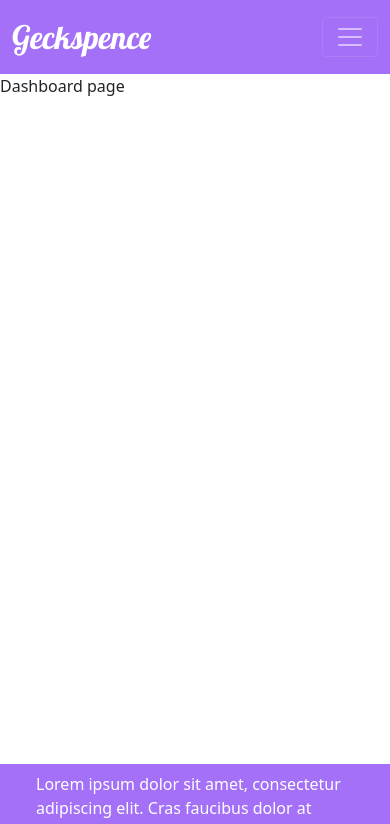
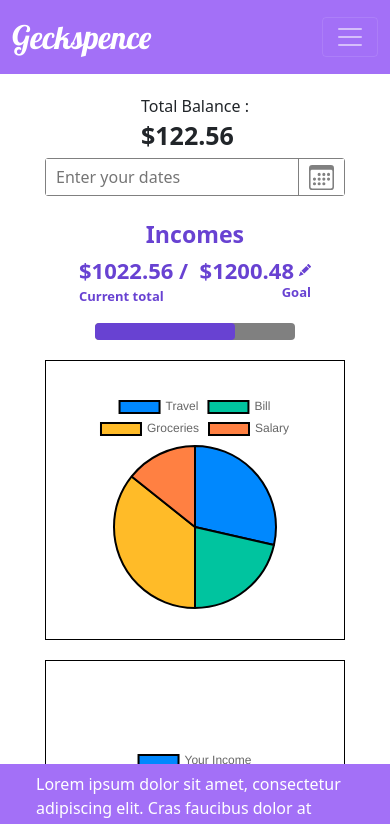
Before and after one commit to chingu-voyages/v37-geckos-team-07, a React (Create React App) app: page /dashboard in a window 390 px wide. Shown: the top 824 px of the page. Built offline with nearby package versions, Linux system fonts and the light colour scheme.

Commit message:
dashboard component

```diff
--- a/package.json
+++ b/package.json
@@ -7,9 +7,12 @@
     "@testing-library/react": "^12.1.2",
     "@testing-library/user-event": "^13.5.0",
     "bootstrap": "^5.1.3",
+    "chart.js": "^3.7.0",
     "react": "^17.0.2",
     "react-bootstrap": "^2.1.2",
+    "react-chartjs-2": "^4.0.1",
     "react-dom": "^17.0.2",
+    "react-icons": "^4.3.1",
     "react-router-dom": "^6.2.1",
     "react-scripts": "5.0.0",
     "recharts": "^2.1.9",
--- /dev/null
+++ b/src/components/DashBoardHeader.js
@@ -0,0 +1,22 @@
+import React from 'react';
+import { BsCalendar3 } from 'react-icons/bs';
+
+function DashBoardHeader() {
+  return (
+    <div className="header">
+      <div className="balance__header">
+        <p>Total Balance :</p>
+        <h3>$122.56</h3>
+      </div>
+      <div className="search">
+        <input type="text" placeholder="Enter your dates" />
+        <button>
+          <BsCalendar3 className="icon" />
+        </button>
+      </div>
+      <h2>Your income stats :</h2>
+    </div>
+  );
+}
+
+export default DashBoardHeader;
--- /dev/null
+++ b/src/components/LineChart.js
@@ -0,0 +1,9 @@
+import React from 'react';
+import { Chart as ChartJS } from 'chart.js/auto';
+import { Line } from 'react-chartjs-2';
+
+function LineChart({ chartData }) {
+  return <Line data={chartData} />;
+}
+
+export default LineChart;
--- /dev/null
+++ b/src/components/PieChart.js
@@ -0,0 +1,9 @@
+import React from 'react';
+import { Chart as ChartJS } from 'chart.js/auto';
+import { Pie } from 'react-chartjs-2';
+
+function PieChart({ chartData }) {
+  return <Pie data={chartData} />;
+}
+
+export default PieChart;
--- /dev/null
+++ b/src/components/SideBar.js
@@ -0,0 +1,49 @@
+import React from 'react';
+import { BsFillPencilFill } from 'react-icons/bs';
+
+function SideBar() {
+  return (
+    <div className="side__bar">
+      <div className="balance">
+        <h2>$122.56</h2>
+        <span>Total Balance</span>
+      </div>
+      <div class="incomes">
+        <h3>Incomes</h3>
+        <div className="current__total">
+          <h4>$1022.56</h4>
+          <span>Current total</span>
+        </div>
+        <div className="goal">
+          <div className="top">
+            <h3>$1200.48</h3>
+            <BsFillPencilFill />
+          </div>
+          <span>Goal</span>
+        </div>
+        <div className='progress'>
+          <div className="percentage"></div>
+        </div>
+      </div>
+      <div class="incomes">
+        <h3>Expenses</h3>
+        <div className="current__total">
+          <h4>$1022.56</h4>
+          <span>Current total</span>
+        </div>
+        <div className="goal">
+          <div className="top">
+            <h3>$1200.48</h3>
+            <BsFillPencilFill />
+          </div>
+          <span>Goal</span>
+        </div>
+        <div className='progress'>
+          <div className="percentage"></div>
+        </div>
+      </div>
+    </div>
+  );
+}
+
+export default SideBar;
--- a/src/layout/Dashboard.js
+++ b/src/layout/Dashboard.js
@@ -1,7 +1,90 @@
 import React from 'react';
+import { BsFillPencilFill } from 'react-icons/bs';
+import DashBoardHeader from '../components/DashBoardHeader';
+import LineChart from '../components/LineChart';
+import PieChart from '../components/PieChart';
+import SideBar from '../components/SideBar';
+import { budget } from '../utils/data';
 
 function Dashboard() {
-  return <div>Dashboard page</div>;
+  const userBudget = {
+    labels: budget.map((b) => b.name),
+    datasets: [
+      {
+        label: 'Your Income',
+        data: budget.map((b) => b.value),
+        backgroundColor: ['#0088FE', '#00C49F', '#FFBB28', '#FF8042'],
+        borderColor: 'black',
+        borderWidth: 2,
+      },
+    ],
+  };
+
+  return (
+    <div className="dashboard__container">
+      <div className="sidebar">
+        <SideBar />
+      </div>
+      <div className="dashboard">
+        <DashBoardHeader />
+        <div className="incomes">
+          <h3>Incomes</h3>
+          <div className="compare__total">
+            <div className="current__total">
+              <h4>$1022.56&nbsp;/ </h4>
+              <span>Current total</span>
+            </div>
+            <div className="goal">
+              <div className="top">
+                <h3> &nbsp; $1200.48</h3>
+                <BsFillPencilFill className="icon" />
+              </div>
+              <span>Goal</span>
+            </div>
+          </div>
+          <div className="progress">
+            <div className="percentage" />
+          </div>
+        </div>
+        <div className="charts">
+          <div className="pie__chart">
+            <PieChart chartData={userBudget} />
+          </div>
+          <div className="line__chart">
+            <LineChart chartData={userBudget} />
+          </div>
+        </div>
+        <h2 className="title">Your expenses stats : </h2>
+        <div className="incomes">
+          <h3>Expenses</h3>
+          <div className="compare__total">
+            <div className="current__total">
+              <h4>$1022.56&nbsp;/ </h4>
+              <span>Current total</span>
+            </div>
+            <div className="goal">
+              <div className="top">
+                <h3> &nbsp; $1200.48</h3>
+                <BsFillPencilFill className="icon" />
+              </div>
+              <span>Goal</span>
+            </div>
+          </div>
+          <div className="progress">
+            <div className="percentage" />
+          </div>
+        </div>
+        <div className="charts">
+          <div className="pie__chart">
+            <PieChart chartData={userBudget} />
+          </div>
+          <div className="line__chart">
+            <LineChart chartData={userBudget} />
+          </div>
+        </div>
+      </div>
+    </div>
+  );
 }
 
 export default Dashboard;
--- a/src/scss/App.scss
+++ b/src/scss/App.scss
@@ -1,5 +1,8 @@
 @import '~bootstrap/scss/bootstrap';
 @import 'layout/header';
 @import 'layout/footer';
+@import 'layout/dashboard';
 @import 'components/totalBalance';
-@import 'components/expensesChart'
+@import 'components/expensesChart';
+@import 'components/dashboardHeader';
+@import 'components/sidebar'
--- /dev/null
+++ b/src/scss/components/_dashboardHeader.scss
@@ -0,0 +1,63 @@
+.header {
+  display: flex;
+  position: relative;
+  margin-bottom: 40px;
+  .balance__header {
+    display: none;
+  }
+  .search {
+    border: 1px solid gray;
+    border-radius: 3px;
+    width: 300px;
+    display: flex;
+    justify-content: space-between;
+    input {
+      border: none;
+      padding: 5px 10px;
+      &:focus {
+        outline: none;
+      }
+    }
+    button {
+      background: #ffffff;
+      border: none;
+      padding: 5px 10px;
+      border-left: 1px solid gray;
+      .icon {
+        color: gray;
+        font-size: 25px;
+      }
+    }
+  }
+
+  h2 {
+    position: absolute;
+    left: 40%;
+    font-weight: 600;
+  }
+}
+
+@media screen and (max-width: 800px) {
+  .header {
+    flex-direction: column;
+    justify-content: center;
+    align-items: center;
+    margin-bottom: 15px;
+    .balance__header {
+      display: block;
+      p {
+        margin-bottom: 2px;
+      }
+      h3{
+        font-size: 25px;
+        font-weight: 600;
+      }
+    }
+    .search {
+      margin-bottom: 10px;
+    }
+    h2 {
+      display: none;
+    }
+  }
+}
--- /dev/null
+++ b/src/scss/layout/_dashboard.scss
@@ -0,0 +1,148 @@
+$mainColor: #6842d2;
+
+.dashboard__container {
+  .side__bar {
+    position: sticky;
+    top: 0;
+  }
+  display: flex;
+  .dashboard {
+    flex: 1;
+    padding: 20px;
+    .incomes {
+      display: none;
+      color: $mainColor;
+      margin-bottom: 20px;
+      h3 {
+        font-weight: 600;
+      }
+      span {
+        margin-top: 0;
+        font-weight: 600;
+        font-size: 13px;
+      }
+      .current__total {
+        margin-bottom: 10px;
+        h4 {
+          font-size: 22px;
+          font-weight: 600;
+          margin-bottom: 0;
+        }
+        span {
+          margin-top: 0;
+          font-weight: 600;
+          font-size: 13px;
+        }
+      }
+      .goal {
+        margin-bottom: 20px;
+        .top {
+          display: flex;
+          justify-content: space-between;
+          align-items: center;
+          margin-bottom: 0;
+        }
+        h3 {
+          font-size: 22px;
+          margin-bottom: 0;
+        }
+        span {
+          margin-top: 0;
+        }
+      }
+      .progress {
+        background-color: gray;
+        border-radius: 4px;
+        height: 15px;
+        position: relative;
+        .percentage {
+          position: absolute;
+          height: 100%;
+          border-radius: 4px;
+          width: 70%;
+          background-color: $mainColor;
+        }
+      }
+    }
+    .charts {
+      display: flex;
+      justify-content: space-between;
+      align-items: center;
+      height: 600px;
+      .pie__chart {
+        width: 450px;
+        height: 100%;
+        display: flex;
+        align-items: center;
+        padding: 0px 40px;
+        border: 1px solid black;
+      }
+      .line__chart {
+        width: 450px;
+        height: 100%;
+        padding: 0px 40px;
+        display: flex;
+        align-items: center;
+        border: 1px solid black;
+      }
+    }
+    .title {
+      text-align: center;
+      margin: 30px 0;
+      font-weight: 600;
+    }
+  }
+
+  @media screen and (max-width: 800px) {
+    .sidebar {
+      display: none;
+    }
+    .dashboard {
+      margin-bottom: 40px;
+      .title{
+        display: none;
+      }
+      .incomes {
+        display: flex;
+        flex-direction: column;
+        align-items: center;
+       justify-content: center;
+        .compare__total{
+          display: flex;
+          justify-content: space-between;
+          .icon{
+            font-size: 12px;
+            margin-left: 5px;
+          }
+          .goal h4 , .current__total h3{
+            font-size: 17px;
+            font-weight: 600;
+          }
+          .goal{
+            display: flex;
+            flex-direction: column;
+            align-items: flex-end;
+          }
+        }
+        .progress{
+          width: 200px;
+          height: 17px;
+        }
+      }
+    }
+    .charts {
+      flex-direction: column;
+      height: 400px;
+      .pie__chart {
+        max-width: 300px;
+        padding: 0px 20px;
+        margin-bottom: 20px;
+      }
+      .line__chart {
+        max-width: 300px;
+        padding: 0px 20px;
+        margin-bottom: 20px;
+      }
+    }
+  }
+}
--- /dev/null
+++ b/src/utils/data.js
@@ -0,0 +1,54 @@
+export const budget = [
+    {
+        dataId: 1,
+        name: 'Travel',
+        value: 400,
+      },
+      {
+        dataId: 2,
+        name: 'Bill',
+        value: 300,
+      },
+      {
+        dataId: 3,
+        name: 'Groceries',
+        value: 500,
+      },
+      {
+        dataId: 4,
+        name: 'Salary',
+        value: 200,
+      },
+]
+export const UserData = [
+  {
+    id: 1,
+    year: 2016,
+    userGain: 80000,
+    userLost: 823,
+  },
+  {
+    id: 2,
+    year: 2017,
+    userGain: 45677,
+    userLost: 345,
+  },
+  {
+    id: 3,
+    year: 2018,
+    userGain: 78888,
+    userLost: 555,
+  },
+  {
+    id: 4,
+    year: 2019,
+    userGain: 90000,
+    userLost: 4555,
+  },
+  {
+    id: 5,
+    year: 2020,
+    userGain: 4300,
+    userLost: 234,
+  },
+];
```
Also changed, not shown: 1 other file (tests, documents, lock files or other folders).
